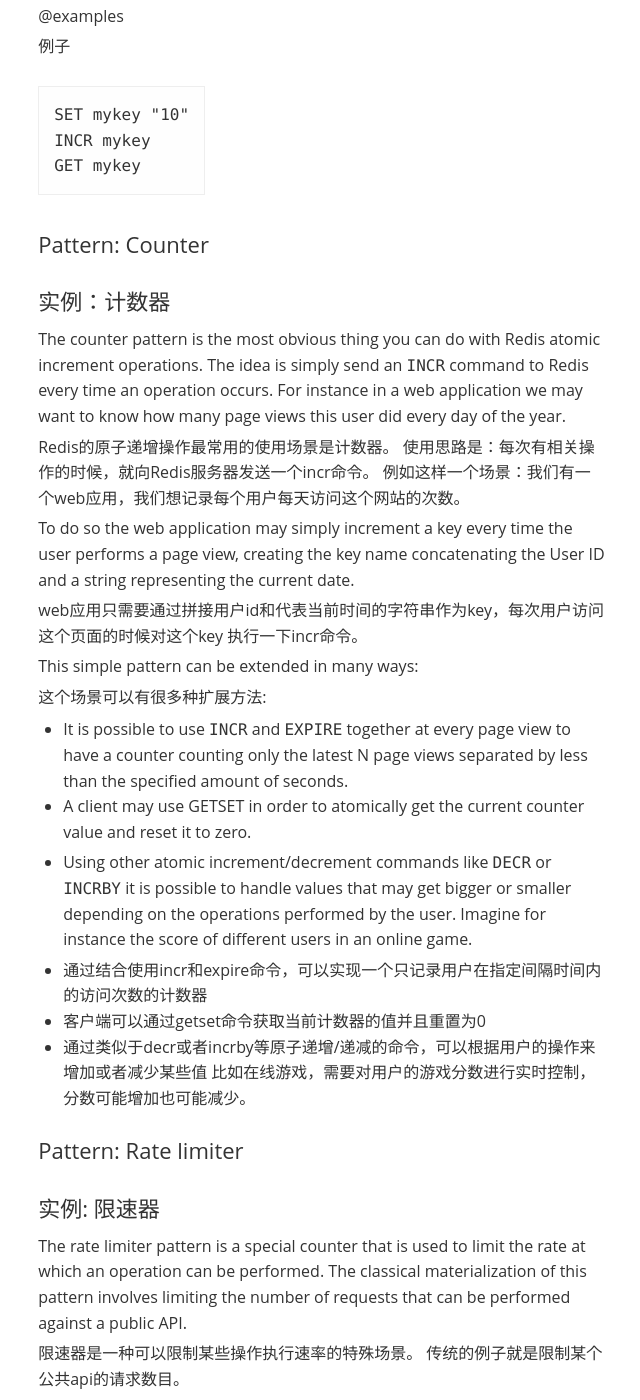
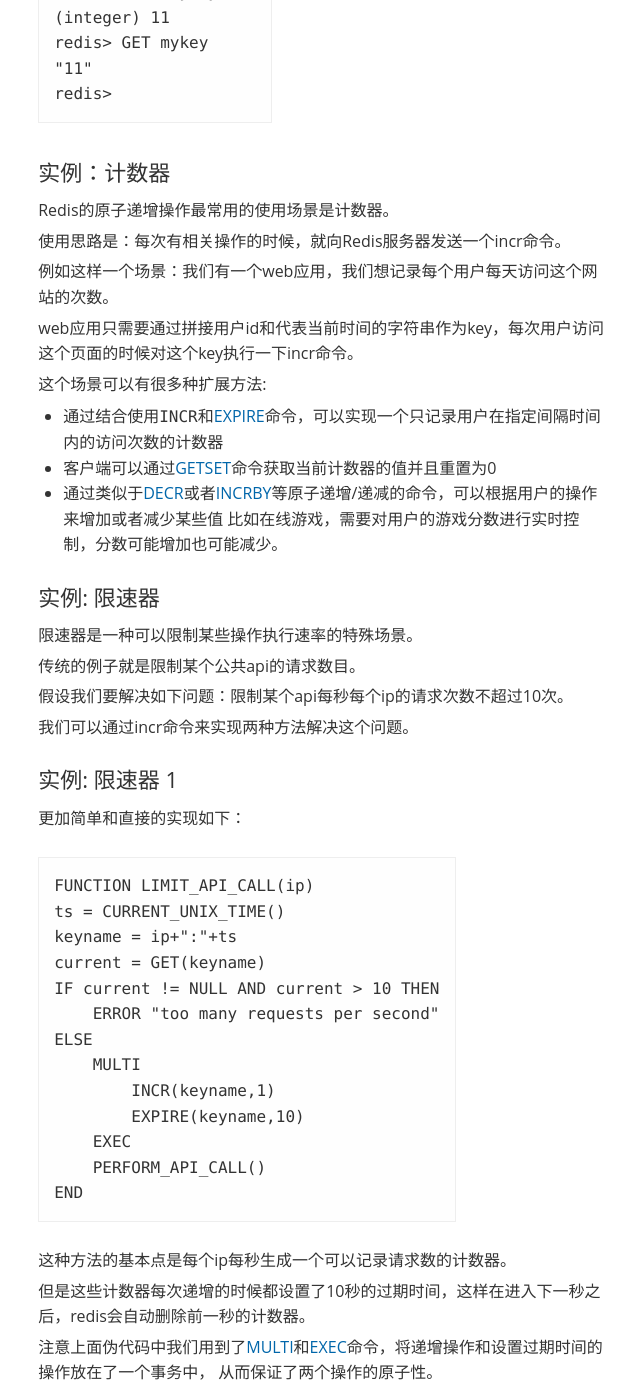
Before and after one commit to rediscn/rediscn, a Jekyll site: the page built from commands/incr.md, in a window 1280 px wide and 1400 px high, scrolled down 930 px. Shown: the whole window, without its empty margins (172-812 px from the left). Built offline with Jekyll 4.4.1, drawn with Linux system fonts in a browser that asks for light colours; comment, search, counter and statistics services are not loaded; some of the changed text lies outside the part shown.

Commit message:
整理cane1991提交的翻译

````diff
--- a/commands/incr.md
+++ b/commands/incr.md
@@ -7,233 +7,151 @@ disqusUrl: http://redis.cn/commands/incr.html
 commandsType: strings
 ---
 
-Increments the number stored at `key` by one.
-If the key does not exist, it is set to `0` before performing the operation.
-An error is returned if the key contains a value of the wrong type or contains a
-string that can not be represented as integer.
-This operation is limited to 64 bit signed integers.
 
-对存储在指定key的数值执行原子的加1操作。
-如果指定的key不存在，那么在执行incr操作之前，会先将它的值设定为0。
+对存储在指定`key`的数值执行原子的加1操作。
+
+如果指定的key不存在，那么在执行incr操作之前，会先将它的值设定为`0`。
+
 如果指定的key中存储的值不是字符串类型（fix：）或者存储的字符串类型不能表示为一个整数，
+
 那么执行这个命令时服务器会返回一个错误(eq:(error) ERR value is not an integer or out of range)。
+
 这个操作仅限于64位的有符号整型数据。
 
-**Note**: this is a string operation because Redis does not have a dedicated
-integer type.
-The string stored at the key is interpreted as a base-10 **64 bit signed
-integer** to execute the operation.
+**注意**: 由于redis并没有一个明确的类型来表示整型数据，所以这个操作是一个字符串操作。
 
-**注意**: 由于redis并没有一个明确的类型来表示整型数据，所以这个操作是一个字符串操作。
 执行这个操作的时候，key对应存储的字符串被解析为10进制的**64位有符号整型数据**。
-
-Redis stores integers in their integer representation, so for string values
-that actually hold an integer, there is no overhead for storing the string
-representation of the integer.
 
 事实上，Redis 内部采用整数形式（Integer representation）来存储对应的整数值，所以对该类字符串值实际上是用整数保存，也就不存在存储整数的字符串表示（String representation）所带来的额外消耗。
 
-@return
 
-返回值
+## 返回值
 
 @integer-reply: the value of `key` after the increment
 
-在进行递增操作后，键 key 对应的值。
+[integer-reply](/topics/protocol.html#integer-reply):执行递增操作后`key`对应的值。
 
-@examples
+## 例子
 
-例子
+	redis> SET mykey "10"
+	OK
+	redis> INCR mykey
+	(integer) 11
+	redis> GET mykey
+	"11"
+	redis>
 
-```cli
-SET mykey "10"
-INCR mykey
-GET mykey
-```
 
-## Pattern: Counter
 ## 实例：计数器
 
-The counter pattern is the most obvious thing you can do with Redis atomic
-increment operations.
-The idea is simply send an `INCR` command to Redis every time an operation
-occurs.
-For instance in a web application we may want to know how many page views this
-user did every day of the year.
+Redis的原子递增操作最常用的使用场景是计数器。
 
-Redis的原子递增操作最常用的使用场景是计数器。
 使用思路是：每次有相关操作的时候，就向Redis服务器发送一个incr命令。
+
 例如这样一个场景：我们有一个web应用，我们想记录每个用户每天访问这个网站的次数。
 
-To do so the web application may simply increment a key every time the user
-performs a page view, creating the key name concatenating the User ID and a
-string representing the current date.
 
-web应用只需要通过拼接用户id和代表当前时间的字符串作为key，每次用户访问这个页面的时候对这个key
-执行一下incr命令。
-
-This simple pattern can be extended in many ways:
+web应用只需要通过拼接用户id和代表当前时间的字符串作为key，每次用户访问这个页面的时候对这个key执行一下incr命令。
 
 这个场景可以有很多种扩展方法:
 
-* It is possible to use `INCR` and `EXPIRE` together at every page view to have
-  a counter counting only the latest N page views separated by less than the
-  specified amount of seconds.
-* A client may use GETSET in order to atomically get the current counter value
-  and reset it to zero.
-* Using other atomic increment/decrement commands like `DECR` or `INCRBY` it
-  is possible to handle values that may get bigger or smaller depending on the
-  operations performed by the user.
-  Imagine for instance the score of different users in an online game.
-
-* 通过结合使用incr和expire命令，可以实现一个只记录用户在指定间隔时间内的访问次数的计数器
-* 客户端可以通过getset命令获取当前计数器的值并且重置为0
-* 通过类似于decr或者incrby等原子递增/递减的命令，可以根据用户的操作来增加或者减少某些值
+* 通过结合使用`INCR`和[EXPIRE](/commands/expire.html)命令，可以实现一个只记录用户在指定间隔时间内的访问次数的计数器
+* 客户端可以通过[GETSET](/commands/getset.html)命令获取当前计数器的值并且重置为0
+* 通过类似于[DECR](/commands/decr.html)或者[INCRBY](/commands/incrby.html)等原子递增/递减的命令，可以根据用户的操作来增加或者减少某些值
   比如在线游戏，需要对用户的游戏分数进行实时控制，分数可能增加也可能减少。
 
-## Pattern: Rate limiter
 ## 实例: 限速器
 
-The rate limiter pattern is a special counter that is used to limit the rate at
-which an operation can be performed.
-The classical materialization of this pattern involves limiting the number of
-requests that can be performed against a public API.
+限速器是一种可以限制某些操作执行速率的特殊场景。
 
-限速器是一种可以限制某些操作执行速率的特殊场景。
 传统的例子就是限制某个公共api的请求数目。
 
-We provide two implementations of this pattern using `INCR`, where we assume
-that the problem to solve is limiting the number of API calls to a maximum of
-_ten requests per second per IP address_.
+假设我们要解决如下问题：限制某个api每秒每个ip的请求次数不超过10次。
 
-假设我们要解决如下问题：限制某个api每秒每个ip的请求次数不超过10次。
 我们可以通过incr命令来实现两种方法解决这个问题。
 
-## Pattern: Rate limiter 1
-
-The more simple and direct implementation of this pattern is the following:
+## 实例: 限速器 1
 
 更加简单和直接的实现如下：
 
-```
-FUNCTION LIMIT_API_CALL(ip)
-ts = CURRENT_UNIX_TIME()
-keyname = ip+":"+ts
-current = GET(keyname)
-IF current != NULL AND current > 10 THEN
-    ERROR "too many requests per second"
-ELSE
-    MULTI
-        INCR(keyname,1)
-        EXPIRE(keyname,10)
-    EXEC
-    PERFORM_API_CALL()
-END
-```
-
-Basically we have a counter for every IP, for every different second.
-But this counters are always incremented setting an expire of 10 seconds so that
-they'll be removed by Redis automatically when the current second is a different
-one.
+	FUNCTION LIMIT_API_CALL(ip)
+	ts = CURRENT_UNIX_TIME()
+	keyname = ip+":"+ts
+	current = GET(keyname)
+	IF current != NULL AND current > 10 THEN
+	    ERROR "too many requests per second"
+	ELSE
+	    MULTI
+	        INCR(keyname,1)
+	        EXPIRE(keyname,10)
+	    EXEC
+	    PERFORM_API_CALL()
+	END
 
 这种方法的基本点是每个ip每秒生成一个可以记录请求数的计数器。
+
 但是这些计数器每次递增的时候都设置了10秒的过期时间，这样在进入下一秒之后，redis会自动删除前一秒的计数器。
 
-Note the used of `MULTI` and `EXEC` in order to make sure that we'll both
-increment and set the expire at every API call.
-
-注意上面伪代码中我们用到了multi和exec命令，将递增操作和设置过期时间的操作放在了一个事务中，
+注意上面伪代码中我们用到了[MULTI](/commands/multi.html)和[EXEC](/commands/exec.html)命令，将递增操作和设置过期时间的操作放在了一个事务中，
 从而保证了两个操作的原子性。
 
-## Pattern: Rate limiter 2
-
-An alternative implementation uses a single counter, but is a bit more complex
-to get it right without race conditions.
-We'll examine different variants.
+## 实例: 限速器 2
 
 另外一个实现是对每个ip只用一个单独的计数器（不是每秒生成一个），但是需要注意避免竟态条件。
 我们会对多种不同的变量进行测试。
 
-```
-FUNCTION LIMIT_API_CALL(ip):
-current = GET(ip)
-IF current != NULL AND current > 10 THEN
-    ERROR "too many requests per second"
-ELSE
-    value = INCR(ip)
-    IF value == 1 THEN
-        EXPIRE(value,1)
-    END
-    PERFORM_API_CALL()
-END
-```
-
-The counter is created in a way that it only will survive one second, starting
-from the first request performed in the current second.
-If there are more than 10 requests in the same second the counter will reach a
-value greater than 10, otherwise it will expire and start again from 0.
+	FUNCTION LIMIT_API_CALL(ip):
+	current = GET(ip)
+	IF current != NULL AND current > 10 THEN
+	    ERROR "too many requests per second"
+	ELSE
+	    value = INCR(ip)
+	    IF value == 1 THEN
+	        EXPIRE(value,1)
+	    END
+	    PERFORM_API_CALL()
+	END
 
 上述方法的思路是，从第一个请求开始设置过期时间为1秒。如果1秒内请求数超过了10个，那么会抛异常。
+
 否则，计数器会清零。
 
-**In the above code there is a race condition**.
-If for some reason the client performs the `INCR` command but does not perform
-the `EXPIRE` the key will be leaked until we'll see the same IP address again.
-
-上述代码中，可能会进入竞态条件，比如客户端在执行incr之后，没有成功设置expire时间。这个ip的key
+**上述代码中**，可能会进入竞态条件，比如客户端在执行INCR之后，没有成功设置[EXPIRE](/commands/expire.html)时间。这个ip的key
 会造成内存泄漏，直到下次有同一个ip发送相同的请求过来。
 
-This can be fixed easily turning the `INCR` with optional `EXPIRE` into a Lua
-script that is send using the `EVAL` command (only available since Redis version
-2.6).
+把上述INCR和[EXPIRE](/commands/expire.html)命令写在lua脚本并执行[EVAL](/commands/eval.html)命令可以避免上述问题（只有redis版本>＝2.6才可以使用）
 
-把上述incr和expire命令写在lua脚本并执行eval命令可以避免上述问题（只有redis版本>＝2.6才可以使用）
-
-```
-local current
-current = redis.call("incr",KEYS[1])
-if tonumber(current) == 1 then
-    redis.call("expire",KEYS[1],1)
-end
-```
-
-There is a different way to fix this issue without using scripting, but using
-Redis lists instead of counters.
-The implementation is more complex and uses more advanced features but has the
-advantage of remembering the IP addresses of the clients currently performing an
-API call, that may be useful or not depending on the application.
+	local current
+	current = redis.call("incr",KEYS[1])
+	if tonumber(current) == 1 then
+	    redis.call("expire",KEYS[1],1)
+	end
 
 还可以通过使用redis的list来解决上述问题避免进入竞态条件。
+
 实现代码更加复杂并且利用了一些redis的新的feature，可以记录当前请求的客户端ip地址。这个有没有好处
 取决于应用程序本身。
 
-```
-FUNCTION LIMIT_API_CALL(ip)
-current = LLEN(ip)
-IF current > 10 THEN
-    ERROR "too many requests per second"
-ELSE
-    IF EXISTS(ip) == FALSE
-        MULTI
-            RPUSH(ip,ip)
-            EXPIRE(ip,1)
-        EXEC
-    ELSE
-        RPUSHX(ip,ip)
-    END
-    PERFORM_API_CALL()
-END
-```
+	FUNCTION LIMIT_API_CALL(ip)
+	current = LLEN(ip)
+	IF current > 10 THEN
+	    ERROR "too many requests per second"
+	ELSE
+	    IF EXISTS(ip) == FALSE
+	        MULTI
+	            RPUSH(ip,ip)
+	            EXPIRE(ip,1)
+	        EXEC
+	    ELSE
+	        RPUSHX(ip,ip)
+	    END
+	    PERFORM_API_CALL()
+	END
 
 The `RPUSHX` command only pushes the element if the key already exists.
 
-rpushx命令会往list中插入一个元素，如果key存在的话
+[RPUSHX](/commands.rpushx.html)命令会往list中插入一个元素，如果key存在的话
 
-Note that we have a race here, but it is not a problem: `EXISTS` may return
-false but the key may be created by another client before we create it inside
-the `MULTI` / `EXEC` block.
-However this race will just miss an API call under rare conditions, so the rate
-limiting will still work correctly.
+上述实现也可能会出现竞态，比如我们在执行[EXISTS](/commands/exists.html)指令之后返回了false，但是另外一个客户端创建了这个key。
 
-上述实现也可能会出现竞态，比如我们在执行exists指令之后返回了false，但是另外一个客户端创建了这个key。
 后果就是我们会少记录一个请求。但是这种情况很少出现，所以我们的请求限速器还是能够运行良好的。
````
